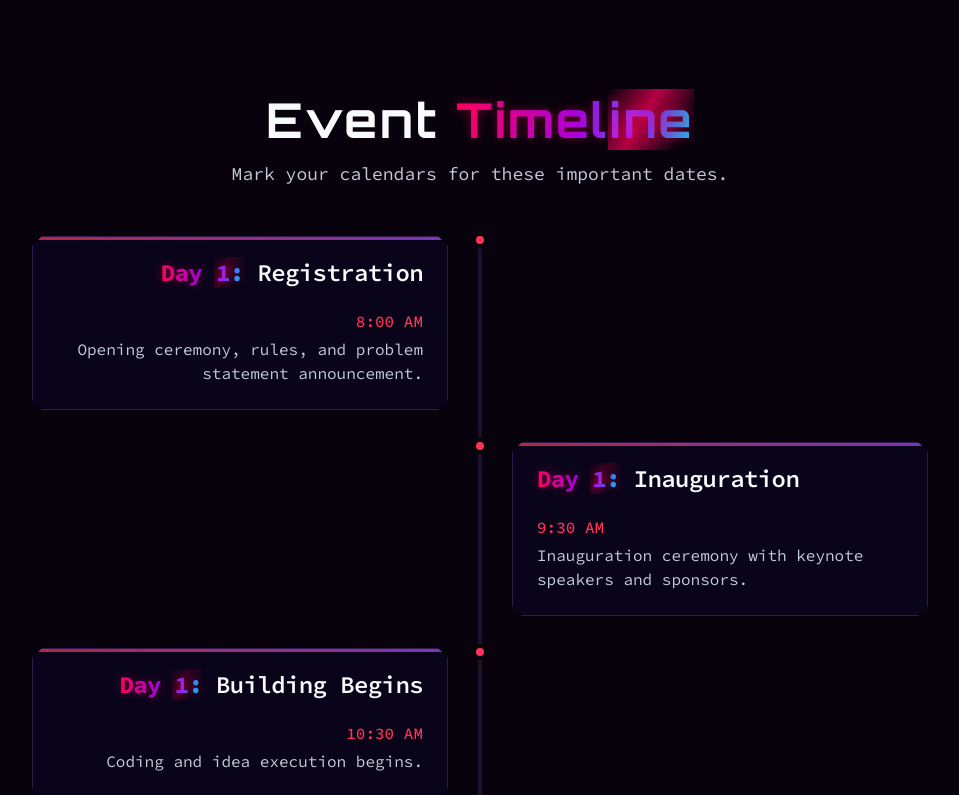
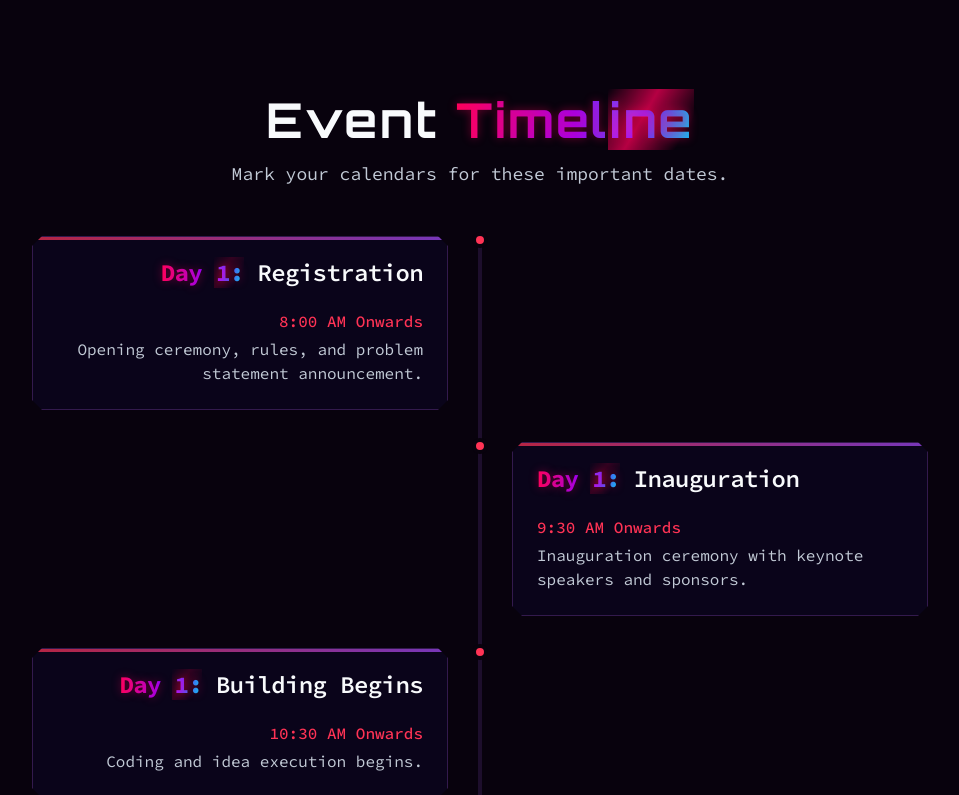
Before and after one commit to pathan-07/Hackhertz2.0, a Next.js app: page / in a window 1280 px wide. Shown: the part 2000-2795 px from the top of the page, without its empty margins (160-1119 px from the left). Built offline with nearby package versions, Linux system fonts and the light colour scheme.

Commit message:
added venue

```diff
--- a/src/components/digital-pathway-client.tsx
+++ b/src/components/digital-pathway-client.tsx
@@ -32,7 +32,7 @@ const PathwayCanvas = () => {
       ctx.clearRect(0, 0, canvas.width, canvas.height);
 
       // Draw the perspective grid (like a road/pathway)
-      const horizonY = canvas.height * 0.55; // Horizon line position
+      const horizonY = canvas.height * 0.65; // Horizon line position (lowered from 0.55 to 0.65)
       const vanishingPointX = canvas.width / 2; // Center of the screen
 
       // Set gradient for the pathway
--- a/src/components/digital-pathway.tsx
+++ b/src/components/digital-pathway.tsx
@@ -31,7 +31,7 @@ export const DigitalPathway = () => {
       ctx.clearRect(0, 0, canvas.width, canvas.height);
 
       // Draw the perspective grid (like a road/pathway)
-      const horizonY = canvas.height * 0.55; // Horizon line position
+      const horizonY = canvas.height * 0.65; // Horizon line position (lowered from 0.55 to 0.65)
       const vanishingPointX = canvas.width / 2; // Center of the screen
 
       // Set gradient for the pathway
--- a/src/components/layout/header.tsx
+++ b/src/components/layout/header.tsx
@@ -25,6 +25,7 @@ const navLinks = [
   { href: '#prizes', label: 'Prizes' },
   { href: '#sponsors', label: 'Sponsors' },
   { href: '#faq', label: 'FAQ' },
+  { href: '#venue', label: 'Venue' },
 ];
 
 export function Header() {
--- a/src/components/sections-renderer.tsx
+++ b/src/components/sections-renderer.tsx
@@ -12,7 +12,7 @@ const SectionLoader = () => (
   </div>
 );
 
-// Dynamically import all sections that are "below the fold"
+// Reintroducing all sections
 const AboutSection = dynamic(() => import('@/components/sections/about-section').then(mod => mod.AboutSection), {
   loading: () => <SectionLoader />,
   ssr: false,
@@ -43,16 +43,21 @@ const FaqSection = dynamic(() => import('@/components/sections/faq-section').the
   ssr: false,
 });
 
+const VenueSection = dynamic(() => import('@/components/sections/venue-section').then(mod => mod.VenueSection), {
+  loading: () => <SectionLoader />,
+  ssr: false,
+});
+
 export function SectionsRenderer() {
   return (
     <div className="space-y-24 md:space-y-32 py-24 md:py-32">
-      {/* All subsequent sections are now lazy-loaded. */}
       <AboutSection />
       <DomainsSection />
       <TimelineSection />
       <PrizesSection />
       <SponsorsSection />
       <FaqSection />
+      <VenueSection />
     </div>
   );
 }
--- a/src/components/sections/prizes-section.tsx
+++ b/src/components/sections/prizes-section.tsx
@@ -18,11 +18,6 @@ const prizes = [
     icon: <Star className="w-12 h-12 text-orange-400" />,
     title: '3rd winner',
     description: '2nd Runner-up teams will be rewarded for their outstanding efforts! Includes a prize , 2nd runner-up certificates and exclusive swag.',
-  },
-  {
-    icon: <Gift className="w-12 h-12 text-purple-400" />,
-    title: 'Swags for every participants',
-    description: 'All participants will receive exclusive hackathon swag as a token of appreciation for their participation and effort.',
   },
 ];
 
--- a/src/components/sections/sponsors-section.tsx
+++ b/src/components/sections/sponsors-section.tsx
@@ -7,20 +7,14 @@ const sponsors = [
     dataAiHint: 'college logo',
     title: 'Title Sponsor',
   },
-  {
-    name: 'Computer Department',
-    logo: 'https://placehold.co/300x100.png',
-    dataAiHint: 'department logo',
-    title: 'Academic Partner',
-  },
 ];
 
 export function SponsorsSection() {
   return (
     <section id="sponsors" className="container mx-auto">
       <div className="text-center mb-12">
-        <h2 className="text-4xl md:text-5xl font-bold">Our <span className="text-gradient">Supporters</span></h2>
-        <p className="text-lg text-muted-foreground mt-4 max-w-2xl mx-auto">Proudly supported by our institutional partners.</p>
+        <h2 className="text-4xl md:text-5xl font-bold">Our <span className="text-gradient">Organizer</span></h2>
+        <p className="text-lg text-muted-foreground mt-4 max-w-2xl mx-auto">Proudly supported by our institute.</p>
       </div>
       <div className="flex flex-wrap justify-center items-center gap-12">
         {sponsors.map((sponsor) => (
--- a/src/components/sections/timeline-section.tsx
+++ b/src/components/sections/timeline-section.tsx
@@ -13,61 +13,61 @@ const timelineEvents = [
   {
     day: 'Day 1',
     title: 'Registration',
-    time: '8:00 AM',
+    time: '8:00 AM Onwards',
     description: 'Opening ceremony, rules, and problem statement announcement.',
   },
   {
     day: 'Day 1',
     title: 'Inauguration',
-    time: '9:30 AM',
+    time: '9:30 AM Onwards',
     description: 'Inauguration ceremony with keynote speakers and sponsors.',
   },
   {
     day: 'Day 1',
     title: 'Building Begins',
-    time: '10:30 AM',
+    time: '10:30 AM Onwards',
     description: 'Coding and idea execution begins.',
   },
   {
     day: 'Day 1',
     title: 'Mid Evaluation',
-    time: '5:00 PM',
+    time: '5:00 PM Onwards',
     description: 'Documentation round (PPT).',
   },
   {
     day: 'Day 2',
     title: 'Final Evaluation',
-    time: '8:00 AM',
+    time: '8:00 AM Onwards',
     description: 'Finalize projects and prepare video with github repo.',
   },
   {
     day: 'Day 2',
     title: 'Semi-Finalist Declaration',
-    time: '1:00 PM',
+    time: '1:00 PM Onwards',
     description: 'Selecting top 10 teams.',
   },
   {
     day: 'Day 2',
     title: 'Presentation Round',
-    time: '1:30 PM',
+    time: '1:30 PM Onwards',
     description: 'Presentation with the final project.',
   },
   {
     day: 'Day 2',
     title: 'Final Round',
-    time: '3:00 PM',
+    time: '3:00 PM Onwards',
     description: 'Final Evaluation.',
   },
   {
     day: 'Day 2',
     title: 'Winner Declaration',
-    time: '3:30 PM',
+    time: '3:30 PM Onwards',
     description: 'Winners will be declared & prize distribution.',
   },
   {
     day: 'Day 2',
     title: 'Wrapping Up',
-    time: '4:00 PM',
+    time: '4:00 PM Onwards',
     description: 'Wrapping up everything.',
   },
 ];
--- /dev/null
+++ b/src/components/sections/venue-section.tsx
@@ -0,0 +1,66 @@
+'use client';
+
+import React from 'react';
+import { Card } from '@/components/ui/card';
+import { Button } from '@/components/ui/button'; // Import the Button component
+import Link from 'next/link'; // Import Link for better navigation
+
+export function VenueSection() {
+  return (
+    <section id="venue" className="container mx-auto py-24">
+      <div className="text-center mb-12">
+        <h2 className="text-4xl md:text-5xl font-bold">Event <span className="text-gradient">Venue</span></h2>
+        <p className="text-lg text-muted-foreground mt-4 max-w-2xl mx-auto">Join us at our carefully selected venue for HackHertz</p>
+      </div>
+
+      <div className="max-w-4xl mx-auto">
+        <Card variant="tech" className="p-8"> {/* Use the tech variant for consistency */}
+          <div className="grid md:grid-cols-2 gap-8">
+            <div className="space-y-4">
+              <h3 className="text-2xl font-bold">Event Location</h3>
+              <p className="text-muted-foreground font-semibold">
+                Shree Swaminarayan Institute of Technology (SSIT)
+              </p>
+              <p className="text-muted-foreground">
+                Near Agora Mall & Indira Bridge,
+                Sardar Patel Ring Road, Bhat Circle,
+                Ahmedabad-Gandhinagar Highway,
+                Bhat, Gandhinagar - 382428
+              </p>
+
+              <div className="mt-6">
+                <h4 className="text-xl font-medium mb-2">Getting Here</h4>
+                <ul className="list-disc list-inside space-y-2 text-muted-foreground">
+                  <li>~20-minute drive from Sabarmati Jn. Railway Station</li>
+                  <li>~15-minute drive from Ahmedabad Airport</li>
+                  <li>Buses & Metro stop near campus</li>
+                </ul>
+              </div>
+            </div>
+
+            <div className="flex flex-col justify-center space-y-4">
+              <h3 className="text-2xl font-bold">Facilities Available</h3>
+              <ul className="list-disc list-inside space-y-2 text-muted-foreground">
+                <li>High-speed WiFi connectivity</li>
+                <li>Dedicated workspace for each team</li>
+                <li>24-hour access during the hackathon</li>
+                <li>Charging stations</li>
+                <li>Rest areas</li>
+                <li>Food court nearby</li>
+              </ul>
+
+              <div className="mt-6">
+                {/* FIX: Replaced the standard button with your project's Button component */}
+                <Button asChild variant="glow">
+                  <Link href="https://maps.google.com/?q=Shree+Swaminarayan+Institute+of+Technology,Bhat" target="_blank" rel="noopener noreferrer">
+                    View on Google Maps
+                  </Link>
+                </Button>
+              </div>
+            </div>
+          </div>
+        </Card>
+      </div>
+    </section>
+  );
+}
```
